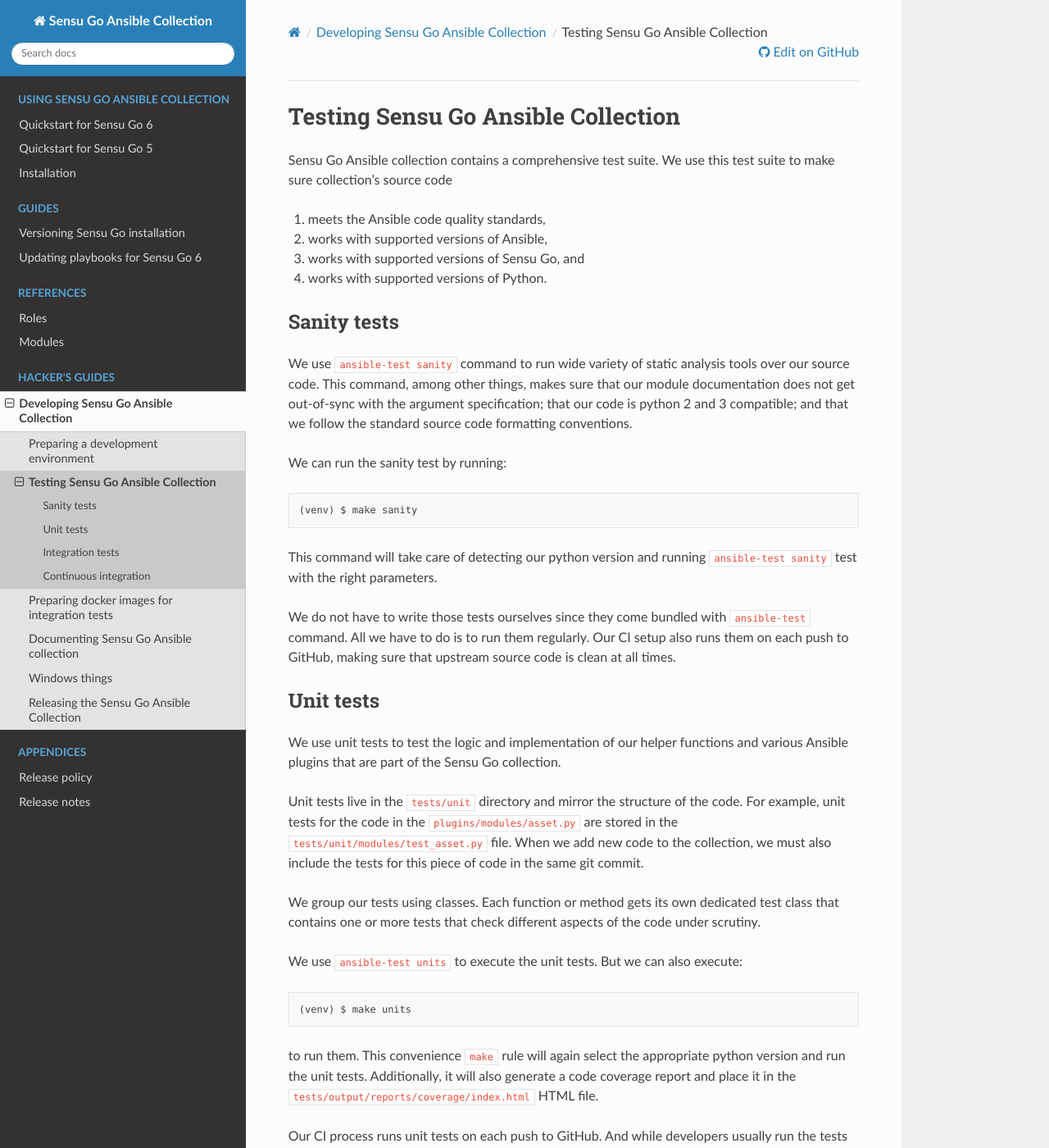
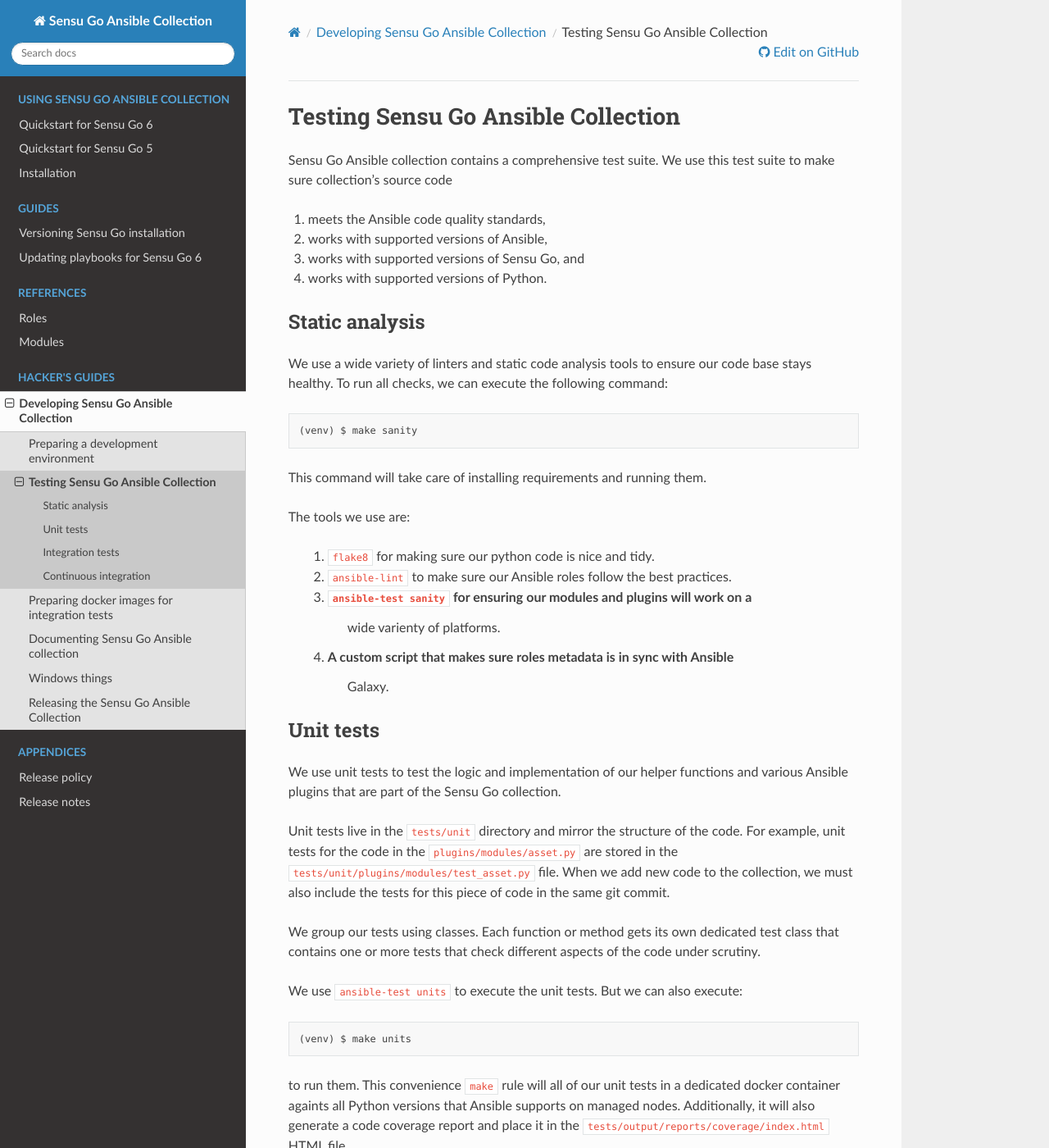
Before and after one commit to sensu/sensu-go-ansible, a Sphinx documentation site: the page built from docs/source/hacking/testing.rst, in a window 1280 px wide and 1400 px high. Shown: the whole window at 82% size. Built offline with Sphinx 7.4.7 and the Read the Docs theme 2.0.0, drawn with Linux system fonts in a browser that asks for light colours; some of the changed text lies outside the part shown.

Commit message:
Update testing documentation
Now that we transitioned most of our test runs into docker containers,
testing instructions changed a bit. This commit just makes sure
implementation and documentation do not drift apart.

```diff
--- a/docs/source/hacking/testing.rst
+++ b/docs/source/hacking/testing.rst
@@ -10,26 +10,25 @@
 4. works with supported versions of Python.
 
 
-Sanity tests
-------------
+Static analysis
+---------------
 
-We use ``ansible-test sanity`` command to run wide variety of static analysis
-tools over our source code. This command, among other things, makes sure that
-our module documentation does not get out-of-sync with the argument
-specification; that our code is python 2 and 3 compatible; and that we follow
-the standard source code formatting conventions.
-
-We can run the sanity test by running::
+We use a wide variety of linters and static code analysis tools to ensure our
+code base stays healthy. To run all checks, we can execute the following
+command::
 
    (venv) $ make sanity
 
-This command will take care of detecting our python version and running
-``ansible-test sanity`` test with the right parameters.
+This command will take care of installing requirements and running them.
 
-We do not have to write those tests ourselves since they come bundled with
-``ansible-test`` command. All we have to do is to run them regularly. Our CI
-setup also runs them on each push to GitHub, making sure that upstream source
-code is clean at all times.
+The tools we use are:
+
+ 1. ``flake8`` for making sure our python code is nice and tidy.
+ 2. ``ansible-lint`` to make sure our Ansible roles follow the best practices.
+ 3. ``ansible-test sanity`` for ensuring our modules and plugins will work on a
+     wide varienty of platforms.
+ 4. A custom script that makes sure roles metadata is in sync with Ansible
+     Galaxy.
 
 
 Unit tests
@@ -41,7 +40,7 @@
 Unit tests live in the ``tests/unit`` directory and mirror the structure of
 the code. For example, unit tests for the code in the
 ``plugins/modules/asset.py`` are stored in the
-``tests/unit/modules/test_asset.py`` file. When we add new code to the
+``tests/unit/plugins/modules/test_asset.py`` file. When we add new code to the
 collection, we must also include the tests for this piece of code in the same
 git commit.
 
@@ -54,15 +53,15 @@
 
    (venv) $ make units
 
-to run them. This convenience ``make`` rule will again select the appropriate
-python version and run the unit tests. Additionally, it will also generate a
-code coverage report and place it in the
-``tests/output/reports/coverage/index.html`` HTML file.
+to run them. This convenience ``make`` rule will all of our unit tests in a
+dedicated docker container againts all Python versions that Ansible supports on
+managed nodes. Additionally, it will also generate a code coverage report and
+place it in the ``tests/output/reports/coverage/index.html`` HTML file.
 
 Our CI process runs unit tests on each push to GitHub. And while developers
-usually run the tests only against one version of Ansible and python, CI tools
-run them against all supported versions, making sure our code is ready to be
-used on a variety of systems.
+usually run the tests only against one version of Ansible, CI tools run them
+against all supported versions, making sure our code is ready to be used on a
+variety of systems.
 
 
 Integration tests
```
